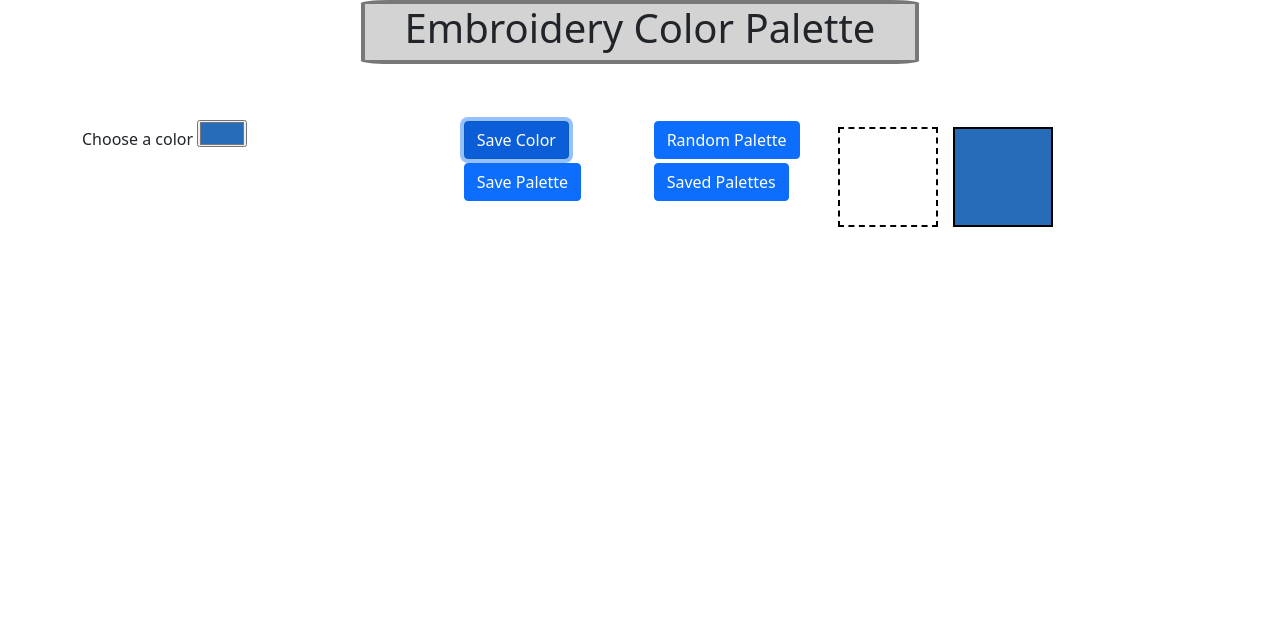
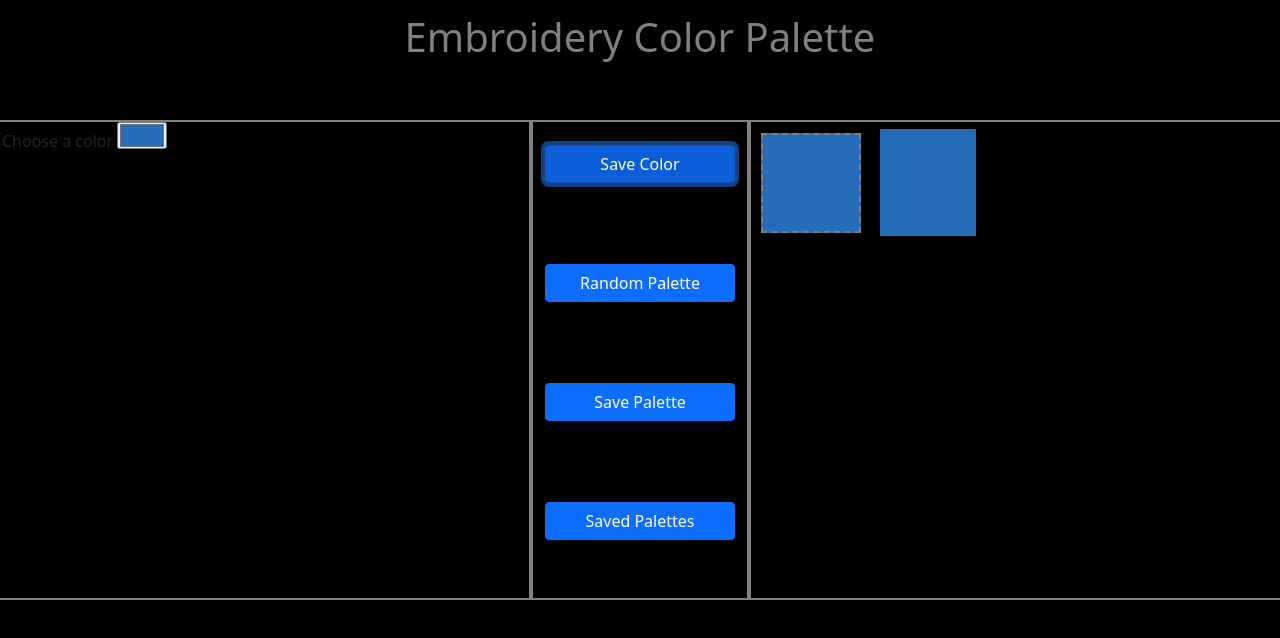
Before and after one commit to MxZoe/embroidery-color-palette, a plain HTML site: page index.html in a window 1280 px wide. Both pictures are taken after a click on the button "Save Color". Drawn offline with nearby package versions, Linux system fonts and the light colour scheme.

Commit message:
change styling and tweaked javascript

```diff
--- a/css/styles.css
+++ b/css/styles.css
@@ -42,29 +42,48 @@
   .sidenav {padding-top: 15px;}
   .sidenav a {font-size: 18px;}
 }
+
+body{
+  background-color: black;
+}
 .jumbotron{
   text-align: center;
-  margin-left: 25%;
-  margin-right: 25%;
-  margin-bottom: 5%;
-  background-color: lightgrey;
-  border: 4px solid rgb(121, 119, 119);
-  border-radius: 5%;
+  width: 100vw;
+  height: 15vh;
 }
-.btn{
-  margin: 1%;
+
+.jumbotron h1{
+  padding: 1%;
+  color:gray;
+}
+.btn-primary{
+  text-align: center;
+  width: 100%;
+  margin-top: 12%;
 }
 
 #colorDisplay{
   margin: 2%;
-  border: 2px dashed black;
+  border: 2px dashed gray;
+  min-height: 100px;
+  min-width: 100px;
+  background-color: #276cb8;
+}
+
+.colorDiv{
+  margin: 1%;
+  border: 2px solid black;
   min-height: 100px;
   min-width: 100px;
 }
 
-.colorDiv{
-  margin: 2%;
-  border: 2px solid black;
-  min-height: 100px;
-  min-width: 100px;
+.topCols{
+  height: 60vh;
+  border: 2px solid gray;
+  background-color: black;
 }
+
+.buttonRow{
+  height: 25%;
+  text-align: center;
+}
--- a/index.html
+++ b/index.html
@@ -8,16 +8,16 @@
   <script src="js/scripts.js"></script>
 </head>
 <body>
-  <div class="container">
-    <div class="jumbotron">
-      <h1>Embroidery Color Palette</h1>
-    </div>
+  <div class="jumbotron">
+    <h1>Embroidery Color Palette</h1>
+  </div>
+  <div class="">
     <!--Sidebar for saved color palettes-->
     <div id="rSideBar" class="sidenav">
-      <a href="javascript:void(0)" class="closebtn" onclick="closeNav()">&times;</a>
+      <button id="sideClose">&times;</button>
     </div>
     <div class="row">
-      <div class="col-sm-4">
+      <div class="col-sm-5 topCols">
         <form id="formOne">
           <div class="form-group">
             <label for="color-picker">Choose a color</label>
@@ -25,22 +25,32 @@
           </div>
         </form>
       </div>
-      <div class="col-sm-4">
-        <div class="row">
-          <div class="col-sm-6">
+      <div class="col-sm-2 topCols">
+        <div class="row buttonRow">
+          <div class="col-sm-12">
             <button class="btn btn-primary" id="saveButton">Save Color</button>
+          </div>
+        </div>
+        <div class="row buttonRow">
+          <div class="col-sm-12">
+            <button class="btn btn-primary" id="randomButton">Random Palette</button>
+          </div>
+        </div>
+        <div class="row buttonRow">
+          <div class="col-sm-12">
             <button class="btn btn-primary" id="paletteButton">Save Palette</button>
           </div>
-          <div class="col-sm-6">
-            <button class="btn btn-primary" id="randomButton">Random Palette</button>
+        </div>
+        <div class="row buttonRow">
+          <div class="col-sm-12">
             <button class="btn btn-primary" id="toggleButton">Saved Palettes</button>
           </div>
         </div>
 
       </div>
-      <div class="col-sm-4">
+      <div class="col-sm-5 topCols">
         <div class="row">
-          <div id="colorDisplay" class="colorDiv col-sm-3"></div>
+          <div id="colorDisplay" class="colorDiv col-sm-2"></div>
         </div>
         <div class="row" id="colorDivContainer">
 
--- a/js/scripts.js
+++ b/js/scripts.js
@@ -17,8 +17,12 @@ function saveColor(counter, currentColor){
 }
 
 function addSaveDiv(counter){
-  let divName = "<div class='col-sm-3 colorDiv' id='saveColor" + counter +"'></div>";
+  let divName = "<div class='col-sm-2 colorDiv' id='saveColor" + counter +"'></div>";
   return divName;
+}
+
+function getWidth(){
+  return $("#rSideBar");
 }
 //Color Object business logic
 function Color(hex){
@@ -29,37 +33,43 @@ function createColor(hex){
   let newColor = new Color(hex);
   return newColor;
 }
+//business logic
+function toggleSidebar(width){
+  if(width > 0){
+    closeBar();
+  } else{
+    openBar();
+  }
+}
+
+function attachButtonListeners(){
+  $("#toggleButton").on("click", function(){
+    let sidebarWidth = $("#rSideBar").width();
+    toggleSidebar(sidebarWidth);
+  });
+}
 
 //UI logic
 $(document).ready(function(){
-  let sidebarDisplay = false;
-  let display = $("#colorDisplay");
+
   let colorArray = [];
   let counter = 0;
+  attachButtonListeners();
 
   $("#color-picker").on("input", function(){
     let currentHex = $("#color-picker").val();
-    $(display).css("background-color", currentHex);
+
+    $("#colorDisplay").css("background-color", currentHex);
   });
-  $("#toggleButton").click(function(event){
-    if(sidebarDisplay){
-      closeBar();
-      sidebarDisplay = false;
-    } else{
-      openBar();
-      sidebarDisplay = true;
-    }
-    event.preventDefault();
-  });
-
-  $("#saveButton").click(function(event){
+  //don't know how to make this a part of the attachButtonListeners since i push to
+  //colorArray on saveButton click
+  $("#saveButton").on("click", function(){
     let currentHex = $("#color-picker").val();
     let newColor = createColor(currentHex);
     colorArray.push(newColor);
     let newSaveDiv = addSaveDiv(counter);
     $("#colorDisplay").after(newSaveDiv);
     saveColor(counter, currentHex);
+  });
 
-    event.preventDefault();
-  })
 })
```
Also changed, not shown: 1 other file.
